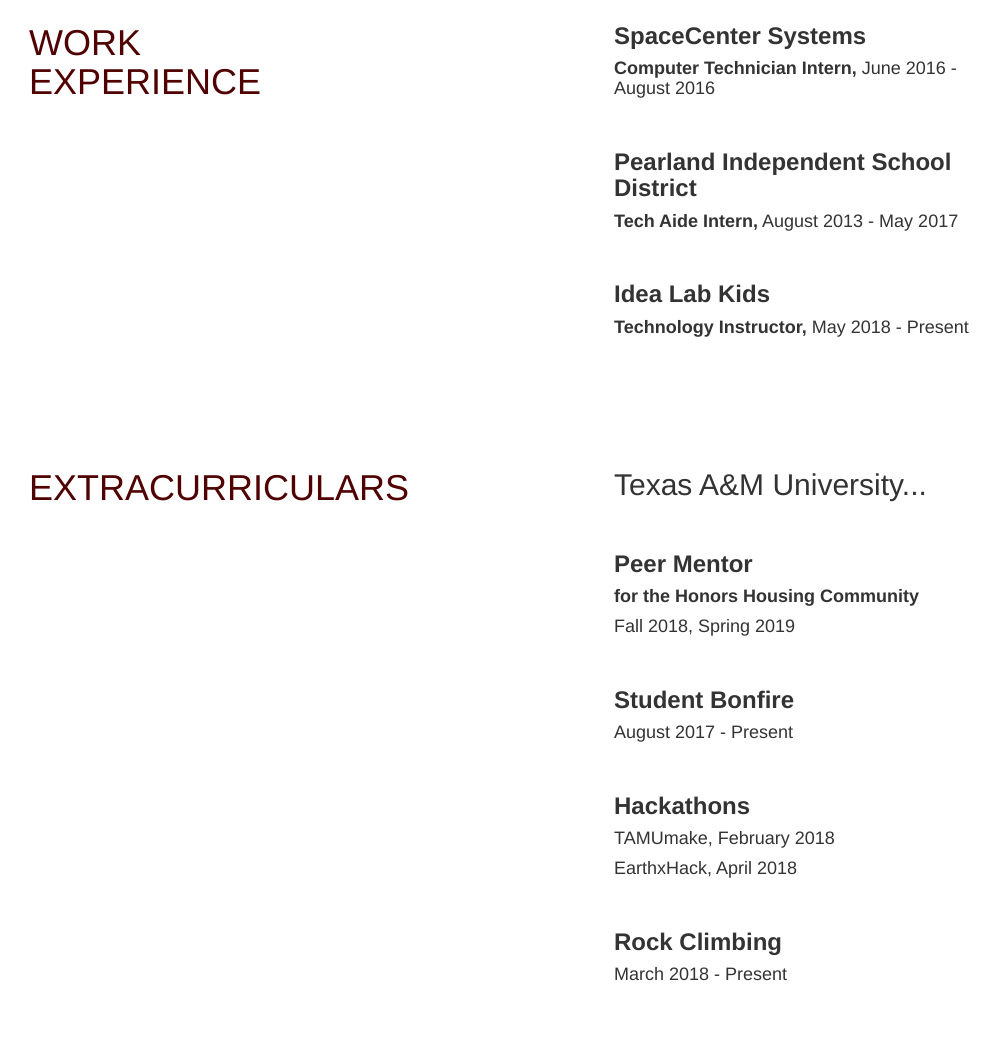
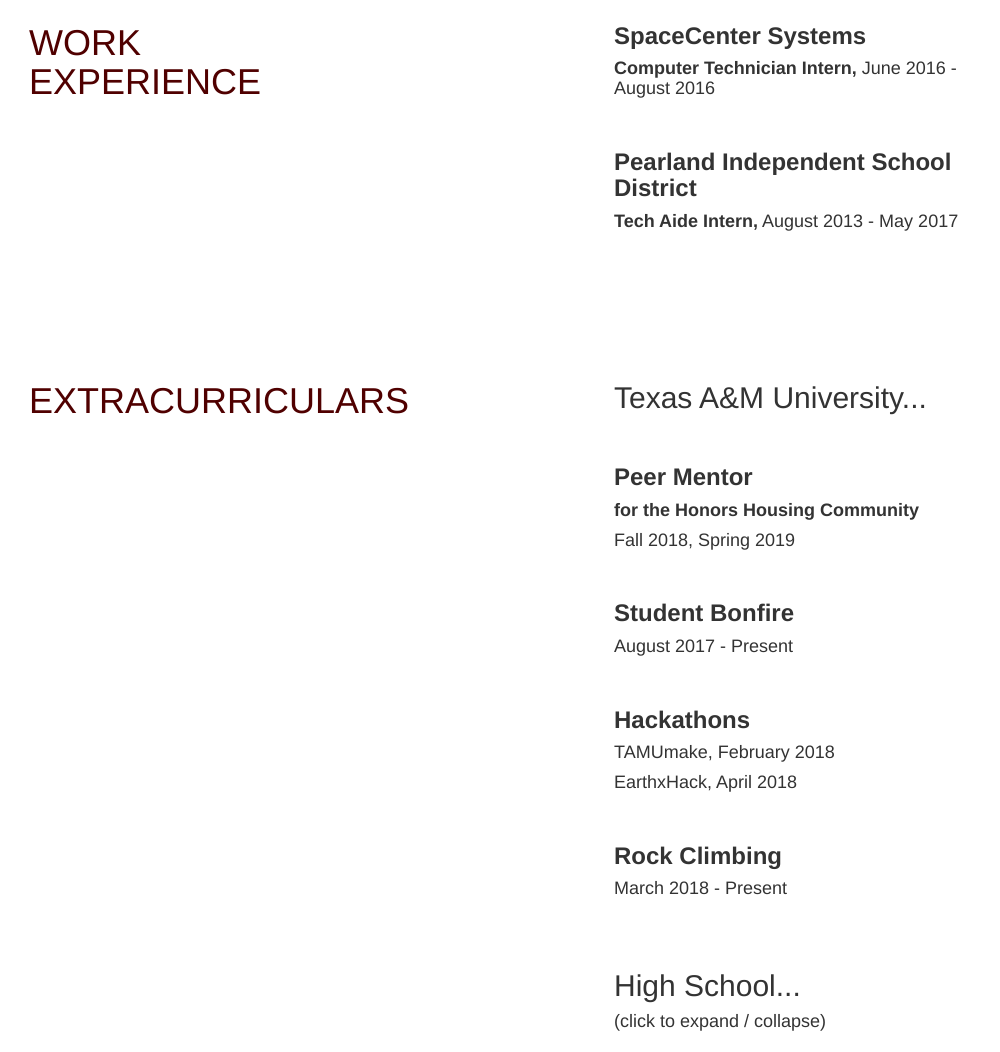
Before and after one commit to kevinkuriachan/ePortfolio, a plain HTML site: page pages/resume.html in a window 1280 px wide. Shown: the part 1502-2554 px from the top of the page, without its empty margins (41-1041 px from the left). Drawn offline with nearby package versions, Linux system fonts and the light colour scheme.

Commit message:
removed item from resume:

```diff
--- a/pages/resume.html
+++ b/pages/resume.html
@@ -146,11 +146,6 @@
 		   				</p>
 		   				<br>
 
-		   				<h3>Idea Lab Kids</h3>
-		   				<h4><b>Technology Instructor,</b> May 2018 - Present</h4>
-		   				<p>
-
-		   				</p>
 
 		   			</div>
 
```
